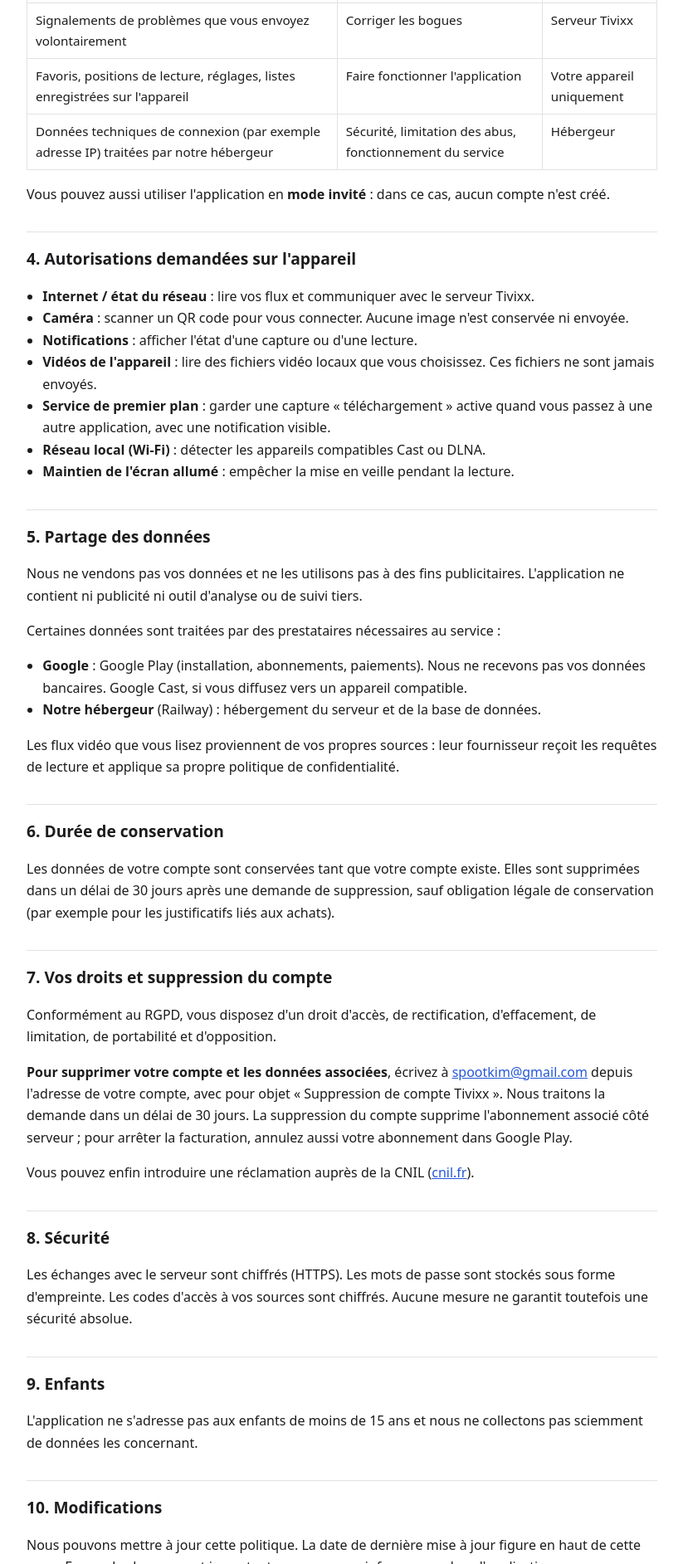
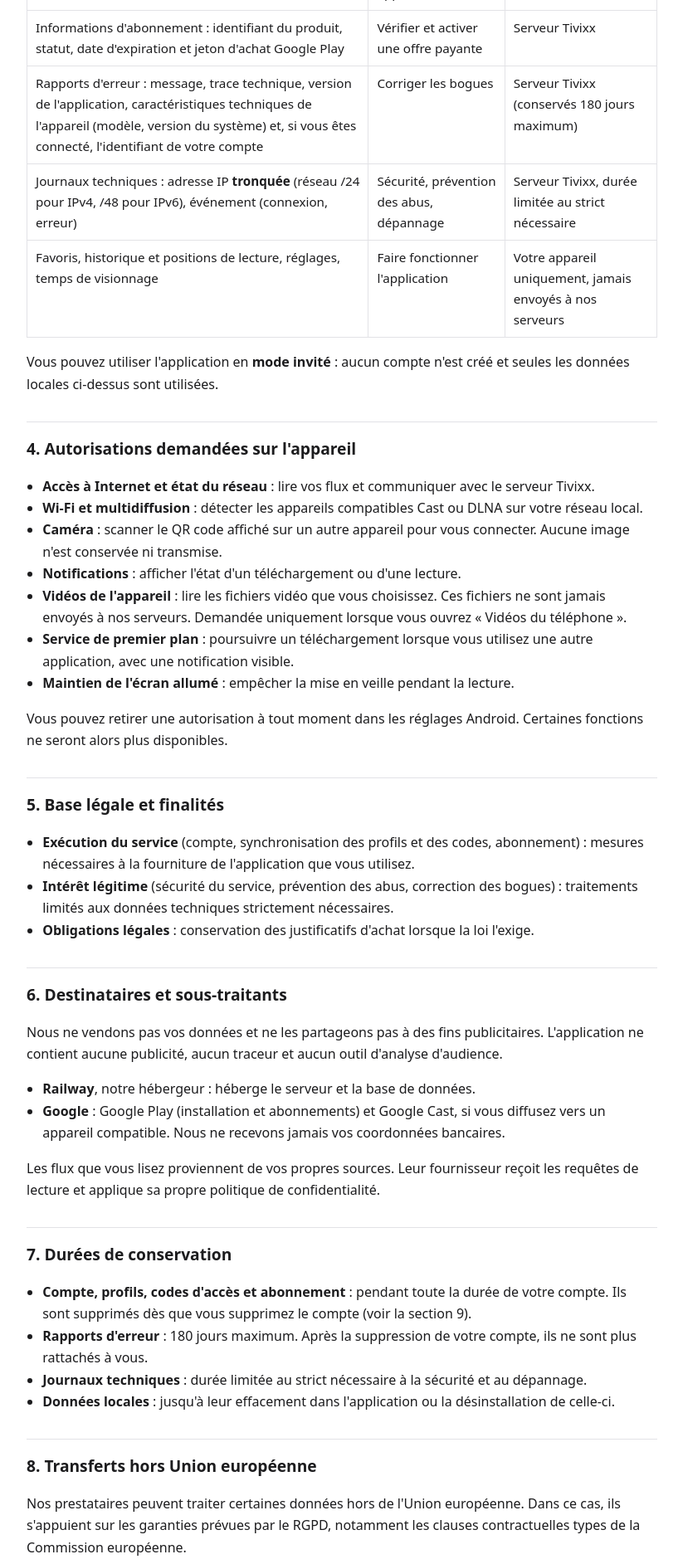
Before and after one commit to spootkim-alt/tivixx-legal, a plain HTML site: page index.html in a window 1280 px wide. Shown: the part 915-2800 px from the top of the page at 83% size, without its empty margins (228-1051 px from the left). Drawn offline with Linux system fonts and the light colour scheme.

Commit message:
Politique de confidentialite : version complete (22/11/2026)
Suppression de compte dans l'app, rapports d'erreur (180 jours), IP tronquees, autorisations Android detaillees, droits RGPD et CNIL.

Co-Authored-By: Claude Haiku 5.5 <noreply@anthropic.com>

```diff
--- a/index.html
+++ b/index.html
@@ -7,8 +7,9 @@
 <style>
   :root { --bg:#ffffff; --fg:#1c1c1e; --muted:#5b5b61; --line:#e2e2e6; --accent:#2457d6; }
   @media (prefers-color-scheme: dark) {
-    :root { --bg:#111214; --fg:#ececef; --muted:#a0a0a8; --line:#2a2b30; --accent:#7ea2ff; }
+    :root:not([data-theme="light"]) { --bg:#111214; --fg:#ececef; --muted:#a0a0a8; --line:#2a2b30; --accent:#7ea2ff; }
   }
+  :root[data-theme="dark"] { --bg:#111214; --fg:#ececef; --muted:#a0a0a8; --line:#2a2b30; --accent:#7ea2ff; }
   body { margin:0; background:var(--bg); color:var(--fg); font:16px/1.65 system-ui, -apple-system, "Segoe UI", Roboto, sans-serif; }
   main { max-width:760px; margin:0 auto; padding:32px 16px 64px; }
   h1 { font-size:1.8rem; margin:0 0 4px; }
@@ -20,68 +21,91 @@
   table { border-collapse:collapse; width:100%; margin:8px 0; font-size:.95rem; }
   th, td { text-align:left; vertical-align:top; padding:8px 10px; border:1px solid var(--line); }
   th { background:rgba(127,127,127,.08); }
+  @media (max-width:560px) { table, thead, tbody, tr, th, td { display:block; width:100%; } th { display:none; } td { border:none; padding:4px 0; } tr { border:1px solid var(--line); padding:8px; margin-bottom:10px; display:block; } td + td { border-top:1px dashed var(--line); padding-top:6px; } }
 </style>
 </head>
 <body>
 <main>
 <h1>Politique de confidentialité</h1>
-<p class="muted">Application « Tivixx Player » (Android) – dernière mise à jour : 21 novembre 2026</p>
+<p class="muted">Application Android « Tivixx Player » – dernière mise à jour : 22 novembre 2026</p>
 
-<h2>1. Qui sommes-nous</h2>
-<p>L'application Tivixx Player est éditée par <strong>Makdoud Hakim</strong>, responsable du traitement des données décrites ci-dessous.
-Contact pour toute question relative à vos données : <a href="mailto:spootkim@gmail.com">spootkim@gmail.com</a>.</p>
+<h2>1. Responsable du traitement</h2>
+<p>Le responsable du traitement des données décrites dans cette politique est <strong>Makdoud Hakim</strong>, éditeur de l'application Tivixx Player.<br>
+Contact : <a href="mailto:spootkim@gmail.com">spootkim@gmail.com</a>.</p>
 
-<h2>2. Ce que fait l'application</h2>
-<p>Tivixx Player est un lecteur vidéo. Il lit les flux et les listes que <strong>vous</strong> ajoutez vous-même. L'application ne fournit, n'héberge et ne vend aucun contenu audiovisuel. Vous restez responsable des sources que vous utilisez.</p>
+<h2>2. Présentation du service</h2>
+<p>Tivixx Player est un lecteur vidéo. Il lit les flux, listes et fichiers que <strong>vous</strong> ajoutez. L'application ne fournit, n'héberge, ne vend et ne recommande aucun contenu audiovisuel, et aucun contenu n'est préinstallé. Vous êtes responsable des sources que vous utilisez.</p>
 
 <h2>3. Données que nous traitons</h2>
+<p>Le tableau ci-dessous indique les données traitées, leur finalité et l'endroit où elles sont conservées.</p>
 <table>
-  <tr><th>Donnée</th><th>Pourquoi</th><th>Où</th></tr>
-  <tr><td>Adresse e-mail et mot de passe de votre compte Tivixx (le mot de passe n'est jamais conservé en clair : seule une empreinte est stockée)</td><td>Créer et sécuriser votre compte, vous connecter</td><td>Serveur Tivixx</td></tr>
-  <tr><td>Informations d'abonnement : identifiant du produit, jeton d'achat Google Play, statut et date d'expiration</td><td>Vérifier et activer votre abonnement acheté via Google Play</td><td>Serveur Tivixx</td></tr>
-  <tr><td>Codes d'accès à vos propres sources (Xtream) que vous choisissez d'enregistrer dans votre compte</td><td>Les retrouver sur vos appareils. Ils sont stockés <strong>chiffrés</strong> (AES-256-GCM)</td><td>Serveur Tivixx</td></tr>
-  <tr><td>Profils (noms et préférences)</td><td>Retrouver vos profils sur vos appareils</td><td>Serveur Tivixx</td></tr>
-  <tr><td>Signalements de problèmes que vous envoyez volontairement</td><td>Corriger les bogues</td><td>Serveur Tivixx</td></tr>
-  <tr><td>Favoris, positions de lecture, réglages, listes enregistrées sur l'appareil</td><td>Faire fonctionner l'application</td><td>Votre appareil uniquement</td></tr>
-  <tr><td>Données techniques de connexion (par exemple adresse IP) traitées par notre hébergeur</td><td>Sécurité, limitation des abus, fonctionnement du service</td><td>Hébergeur</td></tr>
+  <tr><th>Donnée</th><th>Finalité</th><th>Où elle est conservée</th></tr>
+  <tr><td>Adresse e-mail du compte, et mot de passe sous forme d'empreinte (bcrypt). Le mot de passe n'est jamais conservé en clair.</td><td>Créer le compte, vous connecter, sécuriser l'accès</td><td>Serveur Tivixx</td></tr>
+  <tr><td>Codes d'accès à vos sources (serveur, identifiant, mot de passe), <strong>chiffrés</strong> (AES-256-GCM), uniquement si vous choisissez de les enregistrer dans votre compte</td><td>Les retrouver sur vos appareils</td><td>Serveur Tivixx</td></tr>
+  <tr><td>Profils (nom, avatar, préférences et référence à vos codes d'accès, sans les codes eux-mêmes)</td><td>Retrouver vos profils sur vos appareils</td><td>Serveur Tivixx</td></tr>
+  <tr><td>Informations d'abonnement : identifiant du produit, statut, date d'expiration et jeton d'achat Google Play</td><td>Vérifier et activer une offre payante</td><td>Serveur Tivixx</td></tr>
+  <tr><td>Rapports d'erreur : message, trace technique, version de l'application, caractéristiques techniques de l'appareil (modèle, version du système) et, si vous êtes connecté, l'identifiant de votre compte</td><td>Corriger les bogues</td><td>Serveur Tivixx (conservés 180 jours maximum)</td></tr>
+  <tr><td>Journaux techniques : adresse IP <strong>tronquée</strong> (réseau /24 pour IPv4, /48 pour IPv6), événement (connexion, erreur)</td><td>Sécurité, prévention des abus, dépannage</td><td>Serveur Tivixx, durée limitée au strict nécessaire</td></tr>
+  <tr><td>Favoris, historique et positions de lecture, réglages, temps de visionnage</td><td>Faire fonctionner l'application</td><td>Votre appareil uniquement, jamais envoyés à nos serveurs</td></tr>
 </table>
-<p>Vous pouvez aussi utiliser l'application en <strong>mode invité</strong> : dans ce cas, aucun compte n'est créé.</p>
+<p>Vous pouvez utiliser l'application en <strong>mode invité</strong> : aucun compte n'est créé et seules les données locales ci-dessus sont utilisées.</p>
 
 <h2>4. Autorisations demandées sur l'appareil</h2>
 <ul>
-  <li><strong>Internet / état du réseau</strong> : lire vos flux et communiquer avec le serveur Tivixx.</li>
-  <li><strong>Caméra</strong> : scanner un QR code pour vous connecter. Aucune image n'est conservée ni envoyée.</li>
-  <li><strong>Notifications</strong> : afficher l'état d'une capture ou d'une lecture.</li>
-  <li><strong>Vidéos de l'appareil</strong> : lire des fichiers vidéo locaux que vous choisissez. Ces fichiers ne sont jamais envoyés.</li>
-  <li><strong>Service de premier plan</strong> : garder une capture « téléchargement » active quand vous passez à une autre application, avec une notification visible.</li>
-  <li><strong>Réseau local (Wi-Fi)</strong> : détecter les appareils compatibles Cast ou DLNA.</li>
+  <li><strong>Accès à Internet et état du réseau</strong> : lire vos flux et communiquer avec le serveur Tivixx.</li>
+  <li><strong>Wi-Fi et multidiffusion</strong> : détecter les appareils compatibles Cast ou DLNA sur votre réseau local.</li>
+  <li><strong>Caméra</strong> : scanner le QR code affiché sur un autre appareil pour vous connecter. Aucune image n'est conservée ni transmise.</li>
+  <li><strong>Notifications</strong> : afficher l'état d'un téléchargement ou d'une lecture.</li>
+  <li><strong>Vidéos de l'appareil</strong> : lire les fichiers vidéo que vous choisissez. Ces fichiers ne sont jamais envoyés à nos serveurs. Demandée uniquement lorsque vous ouvrez « Vidéos du téléphone ».</li>
+  <li><strong>Service de premier plan</strong> : poursuivre un téléchargement lorsque vous utilisez une autre application, avec une notification visible.</li>
   <li><strong>Maintien de l'écran allumé</strong> : empêcher la mise en veille pendant la lecture.</li>
 </ul>
+<p>Vous pouvez retirer une autorisation à tout moment dans les réglages Android. Certaines fonctions ne seront alors plus disponibles.</p>
 
-<h2>5. Partage des données</h2>
-<p>Nous ne vendons pas vos données et ne les utilisons pas à des fins publicitaires. L'application ne contient ni publicité ni outil d'analyse ou de suivi tiers.</p>
-<p>Certaines données sont traitées par des prestataires nécessaires au service :</p>
+<h2>5. Base légale et finalités</h2>
 <ul>
-  <li><strong>Google</strong> : Google Play (installation, abonnements, paiements). Nous ne recevons pas vos données bancaires. Google Cast, si vous diffusez vers un appareil compatible.</li>
-  <li><strong>Notre hébergeur</strong> (Railway) : hébergement du serveur et de la base de données.</li>
+  <li><strong>Exécution du service</strong> (compte, synchronisation des profils et des codes, abonnement) : mesures nécessaires à la fourniture de l'application que vous utilisez.</li>
+  <li><strong>Intérêt légitime</strong> (sécurité du service, prévention des abus, correction des bogues) : traitements limités aux données techniques strictement nécessaires.</li>
+  <li><strong>Obligations légales</strong> : conservation des justificatifs d'achat lorsque la loi l'exige.</li>
 </ul>
-<p>Les flux vidéo que vous lisez proviennent de vos propres sources : leur fournisseur reçoit les requêtes de lecture et applique sa propre politique de confidentialité.</p>
 
-<h2>6. Durée de conservation</h2>
-<p>Les données de votre compte sont conservées tant que votre compte existe. Elles sont supprimées dans un délai de 30 jours après une demande de suppression, sauf obligation légale de conservation (par exemple pour les justificatifs liés aux achats).</p>
+<h2>6. Destinataires et sous-traitants</h2>
+<p>Nous ne vendons pas vos données et ne les partageons pas à des fins publicitaires. L'application ne contient aucune publicité, aucun traceur et aucun outil d'analyse d'audience.</p>
+<ul>
+  <li><strong>Railway</strong>, notre hébergeur : héberge le serveur et la base de données.</li>
+  <li><strong>Google</strong> : Google Play (installation et abonnements) et Google Cast, si vous diffusez vers un appareil compatible. Nous ne recevons jamais vos coordonnées bancaires.</li>
+</ul>
+<p>Les flux que vous lisez proviennent de vos propres sources. Leur fournisseur reçoit les requêtes de lecture et applique sa propre politique de confidentialité.</p>
 
-<h2>7. Vos droits et suppression du compte</h2>
-<p>Conformément au RGPD, vous disposez d'un droit d'accès, de rectification, d'effacement, de limitation, de portabilité et d'opposition.</p>
-<p><strong>Pour supprimer votre compte et les données associées</strong>, écrivez à <a href="mailto:spootkim@gmail.com">spootkim@gmail.com</a> depuis l'adresse de votre compte, avec pour objet « Suppression de compte Tivixx ». Nous traitons la demande dans un délai de 30 jours. La suppression du compte supprime l'abonnement associé côté serveur ; pour arrêter la facturation, annulez aussi votre abonnement dans Google Play.</p>
-<p>Vous pouvez enfin introduire une réclamation auprès de la CNIL (<a href="https://www.cnil.fr">cnil.fr</a>).</p>
+<h2>7. Durées de conservation</h2>
+<ul>
+  <li><strong>Compte, profils, codes d'accès et abonnement</strong> : pendant toute la durée de votre compte. Ils sont supprimés dès que vous supprimez le compte (voir la section 9).</li>
+  <li><strong>Rapports d'erreur</strong> : 180 jours maximum. Après la suppression de votre compte, ils ne sont plus rattachés à vous.</li>
+  <li><strong>Journaux techniques</strong> : durée limitée au strict nécessaire à la sécurité et au dépannage.</li>
+  <li><strong>Données locales</strong> : jusqu'à leur effacement dans l'application ou la désinstallation de celle-ci.</li>
+</ul>
 
-<h2>8. Sécurité</h2>
-<p>Les échanges avec le serveur sont chiffrés (HTTPS). Les mots de passe sont stockés sous forme d'empreinte. Les codes d'accès à vos sources sont chiffrés. Aucune mesure ne garantit toutefois une sécurité absolue.</p>
+<h2>8. Transferts hors Union européenne</h2>
+<p>Nos prestataires peuvent traiter certaines données hors de l'Union européenne. Dans ce cas, ils s'appuient sur les garanties prévues par le RGPD, notamment les clauses contractuelles types de la Commission européenne.</p>
 
-<h2>9. Enfants</h2>
-<p>L'application ne s'adresse pas aux enfants de moins de 15 ans et nous ne collectons pas sciemment de données les concernant.</p>
+<h2>9. Suppression de votre compte</h2>
+<p>Vous pouvez supprimer votre compte de deux façons :</p>
+<ul>
+  <li><strong>Dans l'application</strong> : Réglages → Sécurité et données → Supprimer mon compte, après saisie de votre mot de passe. La suppression est immédiate côté serveur.</li>
+  <li><strong>Par e-mail</strong> : écrivez à <a href="mailto:spootkim@gmail.com">spootkim@gmail.com</a> depuis l'adresse de votre compte, avec pour objet « Suppression de compte Tivixx ». Nous répondons dans un délai d'un mois.</li>
+</ul>
+<p>La suppression efface votre compte, votre abonnement enregistré, vos profils et vos codes d'accès. Les rapports d'erreur déjà reçus sont conservés sans lien avec votre identité. Les sauvegardes techniques de l'hébergeur sont effacées selon leur propre calendrier. <strong>La suppression du compte n'annule pas un abonnement Google Play</strong> : annulez-le dans Google Play pour arrêter la facturation.</p>
 
-<h2>10. Modifications</h2>
+<h2>10. Vos droits</h2>
+<p>Conformément au Règlement général sur la protection des données (RGPD), vous disposez d'un droit d'accès, de rectification, d'effacement, de limitation du traitement, de portabilité et d'opposition. Pour les exercer, écrivez à <a href="mailto:spootkim@gmail.com">spootkim@gmail.com</a>. Vous pouvez aussi introduire une réclamation auprès de la Commission nationale de l'informatique et des libertés (CNIL) : <a href="https://www.cnil.fr">cnil.fr</a>.</p>
+
+<h2>11. Sécurité</h2>
+<p>Les échanges avec le serveur sont chiffrés (HTTPS). Les mots de passe sont stockés sous forme d'empreinte bcrypt, et les codes d'accès à vos sources sont chiffrés (AES-256-GCM). Les tentatives de connexion répétées sont limitées. Les adresses IP ne sont jamais conservées en entier. Aucune mesure ne garantit une sécurité absolue, mais nous limitons les données collectées à ce qui est nécessaire.</p>
+
+<h2>12. Mineurs</h2>
+<p>L'application ne s'adresse pas aux personnes de moins de 15 ans. Nous ne collectons pas sciemment de données les concernant. Si vous pensez qu'un mineur nous a transmis des données, écrivez-nous pour que nous les supprimions.</p>
+
+<h2>13. Modifications de cette politique</h2>
 <p>Nous pouvons mettre à jour cette politique. La date de dernière mise à jour figure en haut de cette page. En cas de changement important, nous vous en informerons dans l'application.</p>
 </main>
 </body>
```
